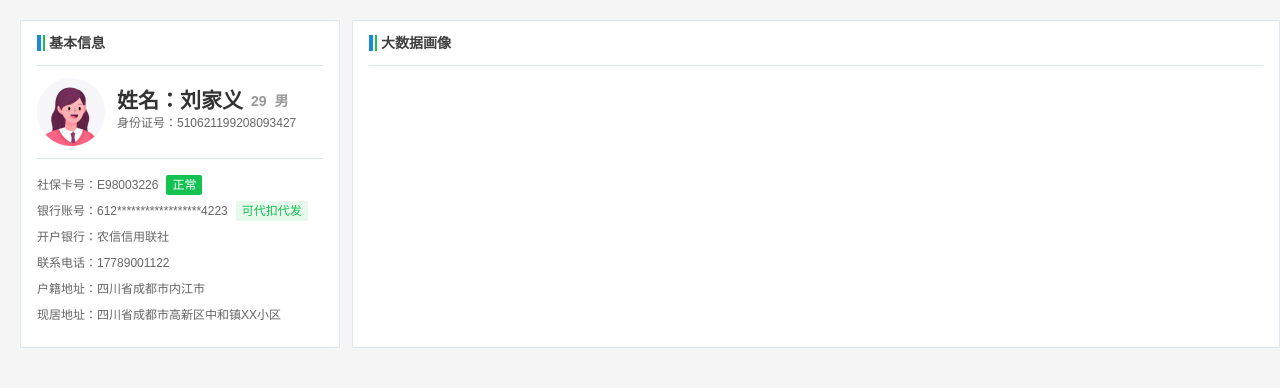
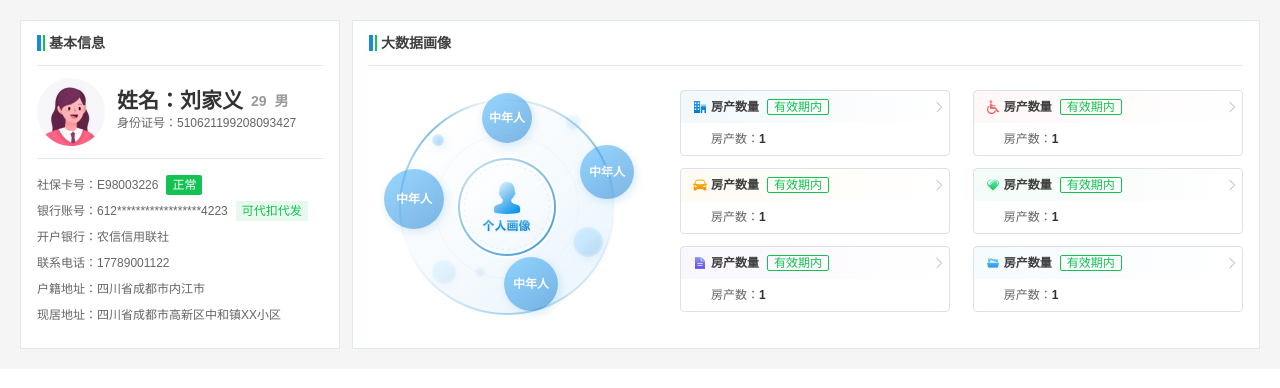
Before and after one commit to eiiizong/config-gulp, a website: page src/hmhn-01.html in a window 1280 px wide. Drawn offline with nearby package versions, Linux system fonts and the light colour scheme; files that its build step writes are made by us from their sources.

Commit message:
大数据画像

```diff
--- a/src/hmhn-01.html
+++ b/src/hmhn-01.html
@@ -76,6 +76,32 @@
           v-cloak
         >
           <div class="wrapper-title">大数据画像</div>
+          <div class="con">
+            <div class="circle">
+              <span class="c-0">中年人</span>
+              <span class="c-1">中年人</span>
+              <span class="c-2">中年人</span>
+              <span class="c-3">中年人</span>
+            </div>
+            <div class="items">
+              <div
+                class="item"
+                v-for="(item,index) in 6"
+                :class="['item-'+index]"
+              >
+                <div class="item-name">
+                  <i class="iconimg"></i>
+                  <div>房产数量</div>
+                  <div class="tag">有效期内</div>
+                  <i class="iconimg iconimg-arrow-right"></i>
+                </div>
+                <div class="item-con">
+                  <div class="key">房产数：</div>
+                  <div class="value">1</div>
+                </div>
+              </div>
+            </div>
+          </div>
         </div>
       </div>
       <div class="hnhm-wrapper">
--- a/src/styles/scss/components/common.scss
+++ b/src/styles/scss/components/common.scss
@@ -1,7 +1,7 @@
 .app {
   width: 100%;
-  @include minWidth($app-min-width);
-  @include minHeight(100%);
+  // @include minWidth($app-min-width);
+  // @include minHeight(100%);
   font-family: MicrosoftYaHei, sans-serif, Avenir, Helvetica, Arial;
   -webkit-font-smoothing: antialiased;
   -moz-osx-font-smoothing: grayscale;
--- a/src/styles/scss/pages/hmhn-01.scss
+++ b/src/styles/scss/pages/hmhn-01.scss
@@ -1,4 +1,9 @@
+html {
+  overflow: hidden;
+}
+
 .app {
+  width: 100%;
   background-color: #f5f5f5;
   padding: 20px;
 }
@@ -110,5 +115,193 @@
     flex: 1;
     overflow: hidden;
     margin-right: 0;
+
+    .con {
+      display: flex;
+      align-items: center;
+      padding: 24px 0;
+    }
+    .circle {
+      width: 221px;
+      height: 216px;
+      background: url(../images/hmhn-01/bg-01.png) no-repeat center center;
+      background-size: 100% 100%;
+      position: relative;
+      margin-left: 30px;
+      span {
+        position: absolute;
+        background: linear-gradient(142deg, #33afff 0%, #006dcb 100%);
+        box-shadow: 2px 3px 10px rgba(0, 123, 203, 0.3);
+        border-radius: 50%;
+        opacity: 1;
+        color: #fff;
+        font-size: 12px;
+        font-weight: bold;
+        text-align: center;
+        opacity: 0.5;
+        &.c-0 {
+          width: 60px;
+          height: 60px;
+          line-height: 60px;
+          top: 70px;
+          left: -15px;
+        }
+        &.c-1 {
+          width: 50px;
+          height: 50px;
+          line-height: 50px;
+          top: -6px;
+          left: 83px;
+        }
+        &.c-2 {
+          width: 54px;
+          height: 54px;
+          line-height: 54px;
+          top: 46px;
+          right: -14px;
+        }
+        &.c-3 {
+          width: 54px;
+          height: 54px;
+          line-height: 54px;
+          bottom: 4px;
+          left: 105px;
+          background: linear-gradient(142deg, #33afff 0%, #006dcb 100%);
+          box-shadow: 2px 3px 10px rgba(0, 123, 203, 0.3);
+        }
+      }
+    }
+    .items {
+      display: flex;
+      flex: 1;
+      overflow: hidden;
+      flex-wrap: wrap;
+      padding-left: 60px;
+      justify-content: space-between;
+      .item {
+        width: 48%;
+        height: 66px;
+        border: 1px solid #dbe2eb;
+        opacity: 1;
+        border-radius: 4px;
+        margin-bottom: 12px;
+
+        .item-name {
+          display: flex;
+          align-items: center;
+          height: 32px;
+          background: linear-gradient(
+            90deg,
+            rgba(0, 123, 203, 0.05) 0%,
+            rgba(255, 255, 255, 0) 100%
+          );
+          font-size: 12px;
+          font-weight: 700;
+          line-height: 32px;
+          color: #404040;
+          padding: 0 12px;
+          position: relative;
+          .tag {
+            font-size: 12px;
+            font-weight: 400;
+            line-height: 1;
+            color: #13c251;
+            padding: 1px 6px;
+            border: 1px solid #13c251;
+            border-radius: 2px;
+            margin-left: 8px;
+          }
+        }
+        .item-con {
+          display: flex;
+          align-items: center;
+          padding: 0 30px;
+          font-size: 12px;
+          font-weight: 400;
+          line-height: 16px;
+          color: #656565;
+          padding: 8px 12px 0 30px;
+          .value {
+            color: #333333;
+            font-weight: 700;
+          }
+        }
+        .iconimg {
+          width: 14px;
+          height: 14px;
+          background-image: url(../images/hmhn-01/icon-04.png);
+          margin-right: 4px;
+        }
+        .iconimg-arrow-right {
+          position: absolute;
+          top: 50%;
+          right: 0;
+          width: 12px;
+          height: 12px;
+          transform: translateY(-50%);
+          background-image: url(../images/hmhn-01/icon-arrow-right.png) !important;
+        }
+        &.item-1 {
+          .item-name {
+            background: linear-gradient(
+              90deg,
+              rgba(252, 102, 102, 0.05) 0%,
+              rgba(255, 255, 255, 0) 100%
+            );
+          }
+          .iconimg {
+            background-image: url(../images/hmhn-01/icon-05.png);
+          }
+        }
+        &.item-2 {
+          .item-name {
+            background: linear-gradient(
+              90deg,
+              rgba(253, 183, 26, 0.05) 0%,
+              rgba(255, 255, 255, 0) 100%
+            );
+          }
+          .iconimg {
+            background-image: url(../images/hmhn-01/icon-06.png);
+          }
+        }
+        &.item-3 {
+          .item-name {
+            background: linear-gradient(
+              90deg,
+              rgba(19, 194, 81, 0.05) 0%,
+              rgba(255, 255, 255, 0) 100%
+            );
+          }
+          .iconimg {
+            background-image: url(../images/hmhn-01/icon-01.png);
+          }
+        }
+        &.item-4 {
+          .item-name {
+            background: linear-gradient(
+              90deg,
+              rgba(156, 78, 222, 0.05) 0%,
+              rgba(255, 255, 255, 0) 100%
+            );
+          }
+          .iconimg {
+            background-image: url(../images/hmhn-01/icon-02.png);
+          }
+        }
+        &.item-5 {
+          .item-name {
+            background: linear-gradient(
+              90deg,
+              rgba(69, 173, 243, 0.05) 0%,
+              rgba(255, 255, 255, 0) 100%
+            );
+          }
+          .iconimg {
+            background-image: url(../images/hmhn-01/icon-03.png);
+          }
+        }
+      }
+    }
   }
 }
```
Also changed, not shown: src/images/hmhn-01/bg-01.png (added), src/images/hmhn-01/icon-01.png (added), src/images/hmhn-01/icon-02.png (added), src/images/hmhn-01/icon-03.png (added), src/images/hmhn-01/icon-04.png (added), src/images/hmhn-01/icon-05.png (added), src/images/hmhn-01/icon-06.png (added), src/images/hmhn-01/icon-arrow-right.png (added).
